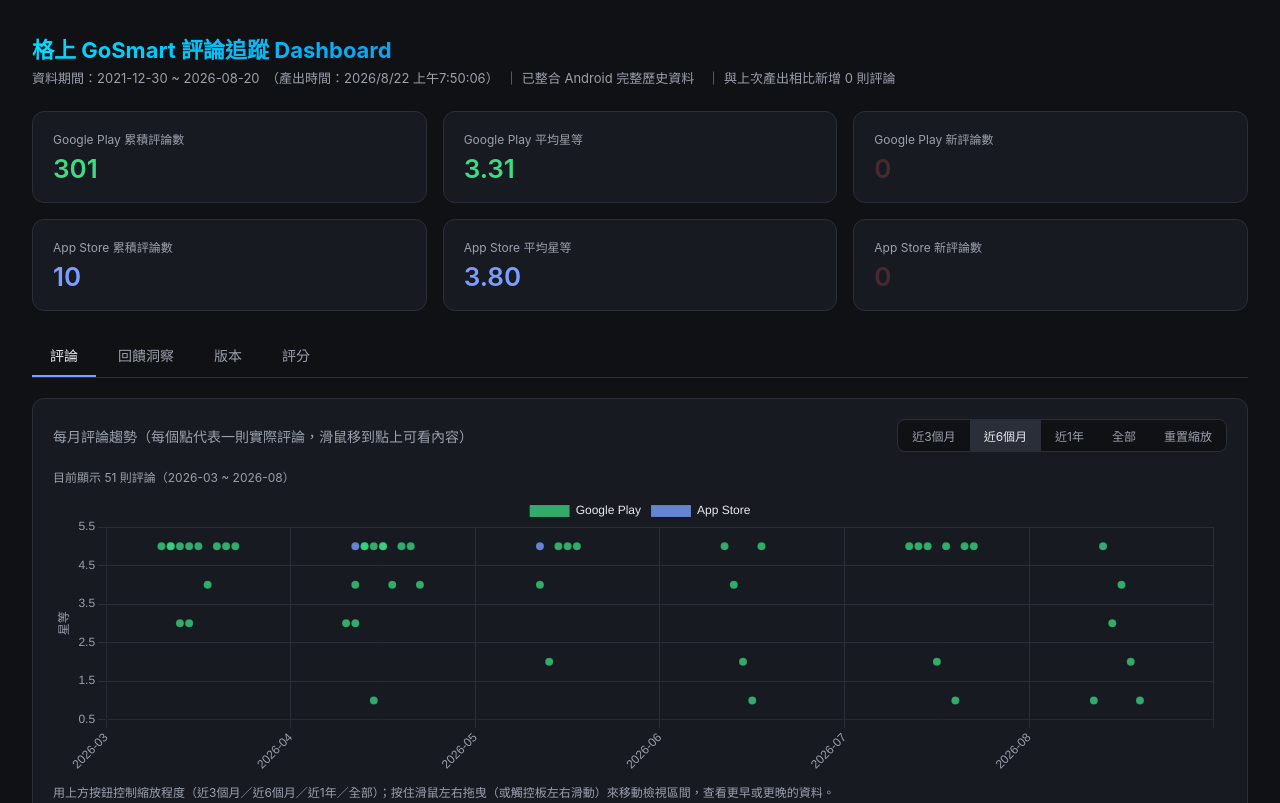
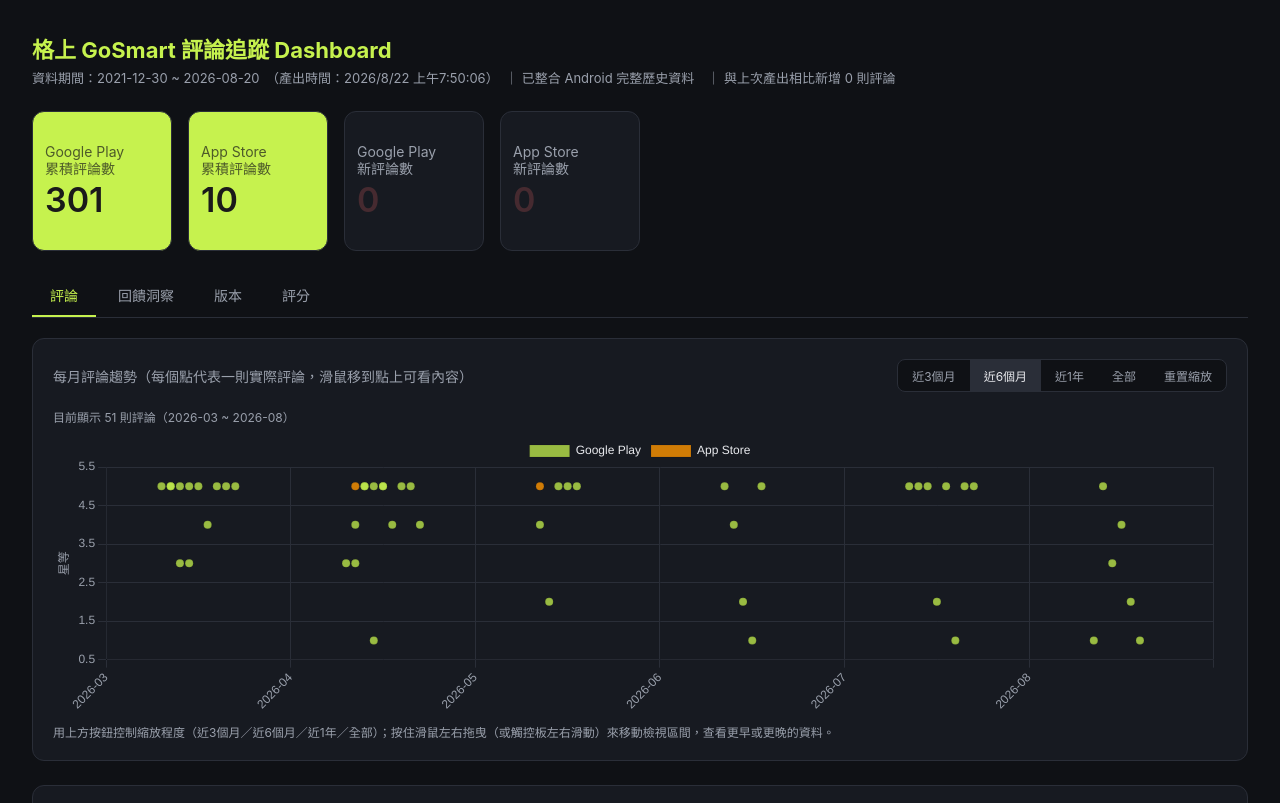
Before and after one commit to leontseng1125/gosmart-dashboard, a website: page dashboard.html in a window 1280 px wide. Shown: the top 803 px of the page. Drawn offline with nearby package versions, Linux system fonts and the light colour scheme; some packages are replaced by stand-ins of ours; a script that the page names is missing.

Commit message:
Add files via upload

```diff
--- a/dashboard.html
+++ b/dashboard.html
@@ -14,8 +14,8 @@
     --border: #2a2e38;
     --text: #e8e9ed;
     --muted: #9aa0ac;
-    --android: #3ddc84;
-    --ios: #7c9fff;
+    --android: #c6f24e;
+    --ios: #FF9500;
     --neg: #ff6b6b;
   }
   * { box-sizing: border-box; }
@@ -29,34 +29,76 @@
   h1 {
     font-size: 22px;
     margin: 0 0 4px;
-    background: linear-gradient(90deg, #00DDFF, #0BA3EF);
-    -webkit-background-clip: text;
-    background-clip: text;
-    -webkit-text-fill-color: transparent;
-    color: transparent;
-    display: inline-block;
+    color: #C6F24E;
   }
   .subtitle { color: var(--muted); font-size: 13px; margin-bottom: 24px; }
   .grid {
     display: grid;
-    grid-template-columns: repeat(3, 1fr);
+    grid-template-columns: repeat(4, 1fr);
     gap: 16px;
     margin-bottom: 24px;
   }
   @media (max-width: 900px) {
     .grid { grid-template-columns: repeat(2, 1fr); }
   }
+  .grid.grid-2col { grid-template-columns: repeat(2, 1fr); }
+  /* 頂部卡片：不限制每行張數，單純由左至右排列，靠內容自然換行 */
+  .grid.grid-flow {
+    display: flex;
+    flex-wrap: wrap;
+    gap: 16px;
+  }
   .card {
-    background: var(--card);
+    background: #C6F24E;
     border: 1px solid var(--border);
     border-radius: 12px;
     padding: 18px 20px;
   }
-  .card .label { color: var(--muted); font-size: 12px; margin-bottom: 6px; }
-  .card .value { font-size: 26px; font-weight: 600; }
-  .card .value.android { color: var(--android); }
+  .card.card-square {
+    aspect-ratio: 1 / 1;
+    width: 140px;
+    flex-shrink: 0;
+    padding: 10px 12px;
+    display: flex;
+    flex-direction: column;
+    justify-content: center;
+  }
+  .card.card-square .label {
+    font-size: 14px;
+    margin-bottom: 3px;
+    line-height: 1.2;
+  }
+  .card.card-square .value {
+    font-size: 34px;
+    line-height: 1.1;
+  }
+  .card .label { color: #1a1a1a; font-size: 12px; margin-bottom: 6px; opacity: 0.7; }
+  .card .value { font-size: 26px; font-weight: 600; color: #1a1a1a; }
+  .card .value.android { color: #1a1a1a; }
   .card .value.ios { color: var(--ios); }
-  .card .value.new-count { color: var(--neg); }
+  .card .value.new-count { color: #d32f2f; }
+
+  /* App Store 累積評論數／平均星等 卡片：底色改成亮橘色，文字黑色 */
+  .card.card-ios-bg {
+    background: var(--ios);
+  }
+  .card.card-ios-bg .label,
+  .card.card-ios-bg .value,
+  .card.card-ios-bg .value.ios {
+    color: #1a1a1a;
+  }
+
+  /* 「新評論數」卡片維持深色底（跟每月評論趨勢等圖表卡片一致），
+     有新評論時用萊姆綠邊框凸顯，沒有新評論時就是普通深色卡片 */
+  .card.new-count-card {
+    background: var(--card);
+  }
+  .card.new-count-card .label { color: var(--muted); opacity: 1; }
+  .card.new-count-card .value { color: var(--text); }
+  .card.new-count-card.has-new {
+    border: 2px solid #C6F24E;
+  }
+  .card.new-count-card .value.new-count { color: #ff6b6b; }
 
   .tabs {
     display: flex;
@@ -76,8 +118,8 @@
     font-family: inherit;
   }
   .tab-btn.active {
-    color: var(--text);
-    border-bottom-color: #7c9fff;
+    color: #C6F24E;
+    border-bottom-color: #C6F24E;
   }
   .tab-panel { display: none; }
   .tab-panel.active { display: block; }
@@ -108,8 +150,8 @@
     font-size: 11px;
     font-weight: 600;
   }
-  .badge.android { background: rgba(61,220,132,0.15); color: var(--android); }
-  .badge.ios { background: rgba(124,159,255,0.15); color: var(--ios); }
+  .badge.android { background: rgba(198,242,78,0.15); color: var(--android); }
+  .badge.ios { background: rgba(255,149,0,0.15); color: var(--ios); }
   .score-neg { color: var(--neg); font-weight: 600; white-space: nowrap; }
   .score-pos { color: var(--text); font-weight: 600; white-space: nowrap; }
   .review-text { color: var(--text); }
@@ -195,7 +237,7 @@
   .search-input-inline::placeholder { color: var(--muted); }
   .search-input-inline:focus {
     outline: none;
-    border-color: #7c9fff;
+    border-color: #FF9500;
   }
 
   .chart-container { position: relative; width: 100%; height: 280px; }
@@ -211,6 +253,9 @@
     .card { padding: 12px 14px; }
     .card .label { font-size: 11px; }
     .card .value { font-size: 20px; }
+    .card.card-square { width: 108px; padding: 8px 10px; }
+    .card.card-square .label { font-size: 13px; }
+    .card.card-square .value { font-size: 24px; }
     .tabs { overflow-x: auto; -webkit-overflow-scrolling: touch; flex-wrap: nowrap; }
     .tab-btn { padding: 9px 12px; font-size: 13px; white-space: nowrap; }
     .chart-card { padding: 14px; margin-bottom: 16px; }
@@ -333,7 +378,7 @@
   <h1>格上 GoSmart 評論追蹤 Dashboard</h1>
   <div class="subtitle" id="subtitle"></div>
 
-  <div class="grid" id="summaryCards"></div>
+  <div class="grid grid-flow" id="summaryCards"></div>
 
   <div class="tabs">
     <button class="tab-btn active" data-tab="comments">評論</button>
@@ -393,6 +438,8 @@
   </div>
 
   <div class="tab-panel" id="tab-ratings">
+    <div class="grid grid-2col" id="ratingsSummaryCards" style="margin-bottom: 20px;"></div>
+
     <div class="chart-card">
       <h2>每月平均評分趨勢</h2>
       <div class="chart-container">
@@ -592,27 +639,43 @@
         : '　｜ 與上次產出相比新增 ' + dataset.newReviewsCount.total + ' 則評論');
 
     const summaryEl = document.getElementById('summaryCards');
-    const cards = [
-      { label: 'Google Play 累積評論數', value: dataset.androidTotal, cls: 'android', decimals: 0 },
-      { label: 'Google Play 平均星等', value: dataset.androidAvgOverall, cls: 'android', decimals: 2 },
-      { label: 'Google Play 新評論數', value: dataset.newReviewsCount.android, cls: 'new-count', decimals: 0 },
-      { label: 'App Store 累積評論數', value: dataset.iosTotal, cls: 'ios', decimals: 0 },
-      { label: 'App Store 平均星等', value: dataset.iosAvgOverall, cls: 'ios', decimals: 2 },
-      { label: 'App Store 新評論數', value: dataset.newReviewsCount.ios, cls: 'new-count', decimals: 0 },
-    ];
-    summaryEl.innerHTML = cards.map(c => {
-      const isZeroNewCount = c.cls === 'new-count' && c.value === 0;
+    const ratingsSummaryEl = document.getElementById('ratingsSummaryCards');
+
+    function renderCardGroup(containerEl, cardsList, options) {
+      const square = options && options.square;
+      containerEl.innerHTML = cardsList.map(c => {
+        const isNewCountCard = c.cls === 'new-count';
+        const isIosCard = c.cls === 'ios';
+        const hasNew = isNewCountCard && c.value > 0;
+        let cardClass = 'card';
+        if (square) cardClass += ' card-square';
+        if (isNewCountCard) cardClass += ' new-count-card' + (hasNew ? ' has-new' : '');
+        if (isIosCard) cardClass += ' card-ios-bg';
+        const isZeroNewCount = isNewCountCard && c.value === 0;
         const style = isZeroNewCount ? ' style="opacity:0.2"' : '';
         // 沒有有效數值時（例如尚無評分資料），直接顯示 "-"，不套用計數動畫
         if (c.value === null || c.value === undefined || isNaN(c.value)) {
-        return '<div class="card"><div class="label">' + c.label + '</div><div class="value ' + c.cls + '"' + style + '>-</div></div>';
+          return '<div class="' + cardClass + '"><div class="label">' + c.label + '</div><div class="value ' + c.cls + '"' + style + '>-</div></div>';
         }
         const initialText = c.decimals > 0 ? (0).toFixed(c.decimals) : '0';
-      return '<div class="card"><div class="label">' + c.label + '</div>' +
+        return '<div class="' + cardClass + '"><div class="label">' + c.label + '</div>' +
           '<div class="value ' + c.cls + '"' + style + ' data-count-target="' + c.value + '" data-count-decimals="' + c.decimals + '">' + initialText + '</div></div>';
       }).join('');
+    }
 
-    // ===== 頂部卡片數字：滾動進入畫面時，從 0 跑到目標值（只觸發一次） =====
+    renderCardGroup(summaryEl, [
+      { label: 'Google Play<br>累積評論數', value: dataset.androidTotal, cls: 'android', decimals: 0 },
+      { label: 'App Store<br>累積評論數', value: dataset.iosTotal, cls: 'ios-lime', decimals: 0 },
+      { label: 'Google Play<br>新評論數', value: dataset.newReviewsCount.android, cls: 'new-count', decimals: 0 },
+      { label: 'App Store<br>新評論數', value: dataset.newReviewsCount.ios, cls: 'new-count', decimals: 0 },
+    ], { square: true });
+
+    renderCardGroup(ratingsSummaryEl, [
+      { label: 'Google Play<br>平均星等', value: dataset.androidAvgOverall, cls: 'android', decimals: 2 },
+      { label: 'App Store<br>平均星等', value: dataset.iosAvgOverall, cls: 'ios', decimals: 2 },
+    ]);
+
+    // ===== 卡片數字：滾動進入畫面時，從 0 跑到目標值（只觸發一次） =====
     function animateCountUp(el, target, decimals, duration) {
       const startTime = performance.now();
       function frame(now) {
@@ -630,8 +693,10 @@
       requestAnimationFrame(frame);
     }
 
-    const countTargets = summaryEl.querySelectorAll('[data-count-target]');
-    if (countTargets.length > 0 && 'IntersectionObserver' in window) {
+    function setupCountAnimation(containerEl) {
+      const countTargets = containerEl.querySelectorAll('[data-count-target]');
+      if (countTargets.length === 0) return;
+      if ('IntersectionObserver' in window) {
         const countObserver = new IntersectionObserver((entries, observer) => {
           entries.forEach(entry => {
             if (entry.isIntersecting) {
@@ -644,7 +709,7 @@
             }
           });
         }, { threshold: 0.3 });
-      countObserver.observe(summaryEl);
+        countObserver.observe(containerEl);
       } else {
         // 瀏覽器不支援 IntersectionObserver 時，直接顯示最終數值，不做動畫
         countTargets.forEach(el => {
@@ -653,6 +718,10 @@
           el.textContent = decimals > 0 ? target.toFixed(decimals) : target.toLocaleString();
         });
       }
+    }
+
+    setupCountAnimation(summaryEl);
+    setupCountAnimation(ratingsSummaryEl);
 
     // ===== Tab 切換 =====
     document.querySelectorAll('.tab-btn').forEach(btn => {
@@ -679,7 +748,7 @@
           {
             label: '正面',
             data: dataset.categoryOrder.map(c => dataset.categoryStatsByRange.all[c].positive),
-            backgroundColor: '#3ddc84',
+            backgroundColor: '#c6f24e',
             sentimentKey: 'positive',
           },
           {
@@ -732,7 +801,7 @@
 
     // ===== 情緒分析 tab：頻率 × 嚴重度矩陣 =====
     function matrixPointColor(avgScore) {
-      return avgScore <= 3 ? '#ff6b6b' : '#3ddc84';
+      return avgScore <= 3 ? '#ff6b6b' : '#c6f24e';
     }
 
     const matrixChartInstance = new Chart(document.getElementById('matrixChart'), {
@@ -799,7 +868,7 @@
         labels: dataset.intentOrder,
         datasets: [{
           data: dataset.intentOrder.map(k => dataset.intentStatsByRange.all[k] || 0),
-          backgroundColor: ['#ff6b6b', '#7c9fff', '#3ddc84', '#5b6272'],
+          backgroundColor: ['#ff6b6b', '#FF9500', '#c6f24e', '#5b6272'],
         }],
       },
       options: {
@@ -838,7 +907,7 @@
       data: {
         labels: dataset.stageOrder,
         datasets: [
-          { label: '正面', data: dataset.stageOrder.map(s => dataset.stageStatsByRange.all[s].positive), backgroundColor: '#3ddc84', sentimentKey: 'positive' },
+          { label: '正面', data: dataset.stageOrder.map(s => dataset.stageStatsByRange.all[s].positive), backgroundColor: '#c6f24e', sentimentKey: 'positive' },
           { label: '負面', data: dataset.stageOrder.map(s => dataset.stageStatsByRange.all[s].negative), backgroundColor: '#ff6b6b', sentimentKey: 'negative' },
         ],
       },
@@ -886,8 +955,8 @@
               type: 'line',
               label: '平均星等',
               data: dataset.versionStats.map(v => v.avgScore),
-              borderColor: '#7c9fff',
-              backgroundColor: 'rgba(124,159,255,0.1)',
+              borderColor: '#e8e9ed',
+              backgroundColor: 'rgba(232,233,237,0.1)',
               yAxisID: 'y1',
               tension: 0.3,
             },
@@ -895,7 +964,7 @@
               type: 'bar',
               label: '評論則數',
               data: dataset.versionStats.map(v => v.count),
-              backgroundColor: 'rgba(61,220,132,0.5)',
+              backgroundColor: 'rgba(198,242,78,0.5)',
               yAxisID: 'y',
             },
           ],
@@ -1073,14 +1142,14 @@
             {
               label: 'Google Play',
               data: androidPoints,
-              backgroundColor: 'rgba(61,220,132,' + pointAlpha + ')',
+              backgroundColor: 'rgba(198,242,78,' + pointAlpha + ')',
               pointRadius,
               pointHoverRadius: pointRadius + 3,
             },
             {
               label: 'App Store',
               data: iosPoints,
-              backgroundColor: 'rgba(124,159,255,' + (pointAlpha + 0.05) + ')',
+              backgroundColor: 'rgba(255,149,0,' + (pointAlpha + 0.05) + ')',
               pointRadius,
               pointHoverRadius: pointRadius + 3,
             },
@@ -1325,16 +1394,16 @@
           {
             label: 'Google Play 平均星等',
             data: dataset.monthlyStats.map(d => d.androidAvg),
-            borderColor: '#3ddc84',
-            backgroundColor: 'rgba(61,220,132,0.1)',
+            borderColor: '#c6f24e',
+            backgroundColor: 'rgba(198,242,78,0.1)',
             tension: 0.3,
             spanGaps: true,
           },
           {
             label: 'App Store 平均星等',
             data: dataset.monthlyStats.map(d => d.iosAvg),
-            borderColor: '#7c9fff',
-            backgroundColor: 'rgba(124,159,255,0.1)',
+            borderColor: '#FF9500',
+            backgroundColor: 'rgba(255,149,0,0.1)',
             tension: 0.3,
             spanGaps: true,
           },
@@ -1372,8 +1441,8 @@
         },
       });
     }
-    distChart('androidDistChart', dataset.androidDist, '#3ddc84');
-    distChart('iosDistChart', dataset.iosDist, '#7c9fff');
+    distChart('androidDistChart', dataset.androidDist, '#c6f24e');
+    distChart('iosDistChart', dataset.iosDist, '#FF9500');
   </script>
 </body>
 </html>
```
Also changed, not shown: generate-dashboard.js (+121 -52 lines). Lines whose indentation alone changed are shown as unchanged.
